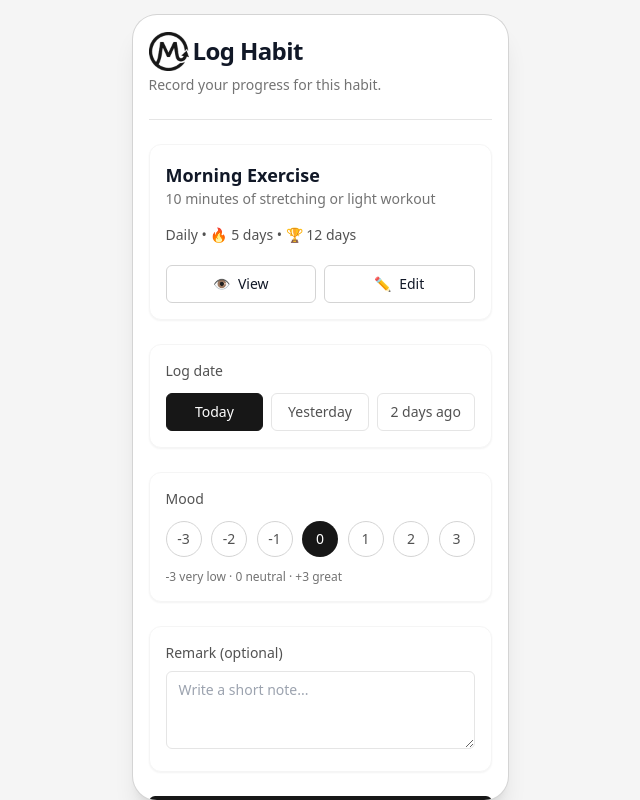
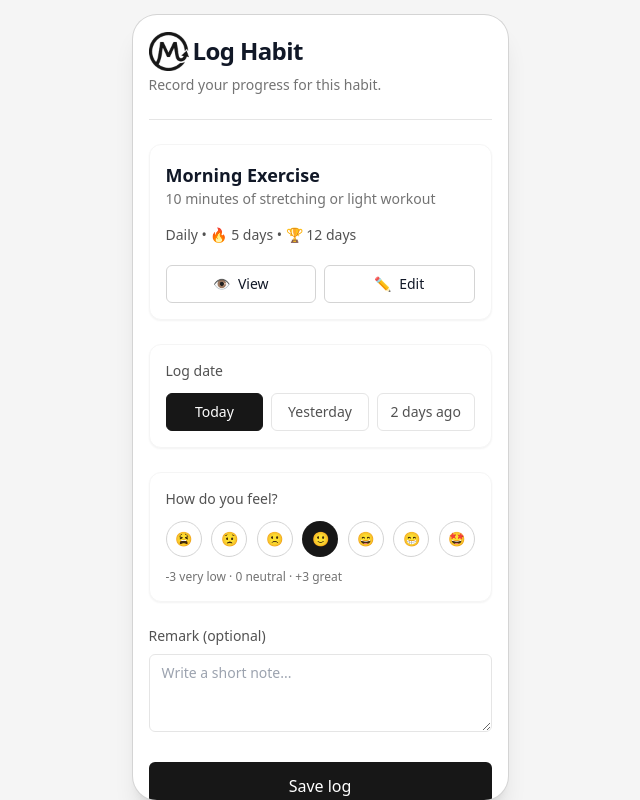
Before and after one commit to decomle/momentum, a React (Vite) app in the folder frontend/momentum-pwa/: page /demo/habit_log in a window 1280 px wide. Shown: the whole page, without its empty margins (320-960 px from the left). Built offline with nearby package versions, Linux system fonts and the light colour scheme; no server answers.

Commit message:
habit log update

```diff
--- a/frontend/momentum-pwa/src/pages/demo/DemoHabitLogPage.tsx
+++ b/frontend/momentum-pwa/src/pages/demo/DemoHabitLogPage.tsx
@@ -3,6 +3,15 @@ import { useState } from "react"
 export default function DemoHabitLogPage() {
   const [selectedDate, setSelectedDate] = useState("today")
   const [mood, setMood] = useState(0)
+  const moodOptions = [
+    { score: -3, emoji: "😫" },
+    { score: -2, emoji: "😟" },
+    { score: -1, emoji: "🙁" },
+    { score: 0, emoji: "🙂" },
+    { score: 1, emoji: "😄" },
+    { score: 2, emoji: "😁" },
+    { score: 3, emoji: "🤩" },
+  ]
 
   const habit = {
     name: "Morning Exercise",
@@ -95,22 +104,22 @@ export default function DemoHabitLogPage() {
           {/* Mood */}
           <div className="bg-white rounded-xl p-4 shadow-sm border border-neutral-100 space-y-3">
             <p className="text-sm text-neutral-600">
-              Mood
+              How do you feel?
             </p>
 
             <div className="flex justify-between">
 
-              {[-3, -2, -1, 0, 1, 2, 3].map((m) => (
+              {moodOptions.map((m) => (
                 <button
-                  key={m}
-                  onClick={() => setMood(m)}
+                  key={m.score}
+                  onClick={() => setMood(m.score)}
                   className={`w-9 h-9 flex items-center justify-center rounded-full text-sm
-                ${mood === m
+                ${mood === m.score
                       ? "bg-neutral-900 text-white"
                       : "border border-neutral-300 text-neutral-600"
                     }`}
                 >
-                  {m}
+                  {m.emoji}
                 </button>
               ))}
 
@@ -122,7 +131,7 @@ export default function DemoHabitLogPage() {
           </div>
 
           {/* Remark */}
-          <div className="bg-white rounded-xl p-4 shadow-sm border border-neutral-100 space-y-2">
+          <div className="space-y-2">
             <p className="text-sm text-neutral-600">
               Remark (optional)
             </p>
```
